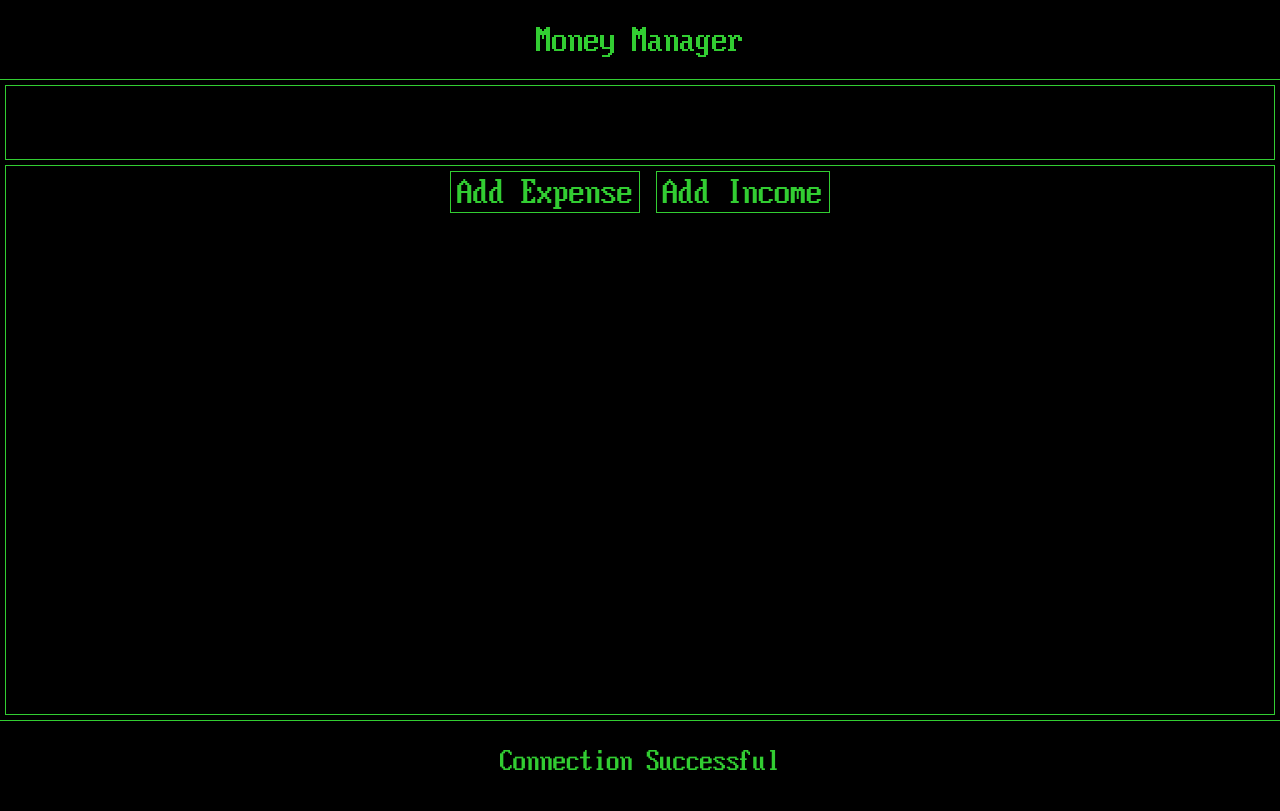
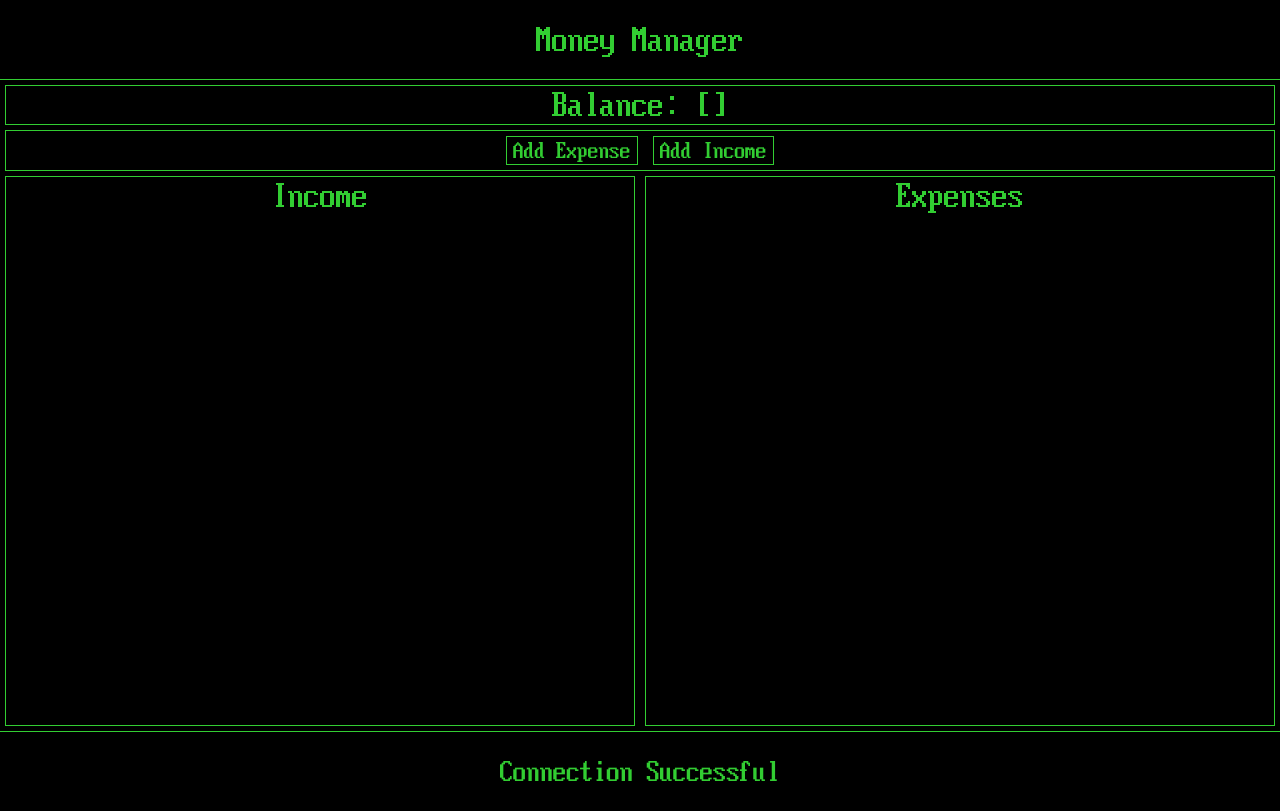
Before and after one commit to kokokonotsu/Money-Manager, a PHP site: page / in a window 1280 px wide. Before the commit the page ends 770 px from the top, so only its background shows below. Run offline with PHP 8.4, Linux system fonts and the light colour scheme; data that the repository does not hold is empty; some libraries are stand-ins or nearby versions.

Commit message:
Added Income Main

```diff
--- a/Assets/styles.css
+++ b/Assets/styles.css
@@ -75,7 +75,8 @@ header h1{
     grid-template:
     "header header" 10%
     "balance balance" auto
-    "main main" 70%
+    "buttons buttons" auto
+    "income expense" 70%
     "footer footer" 10%
     / 50% 50%;
 }
@@ -87,10 +88,41 @@ header h1{
     border: 1px solid #32CD32;
     overflow: auto;
 }
+.main-container .main-title{
+    margin: 0;
+}
 .main-button-container{
-
+    grid-area: buttons;
+    border: 1px solid #32CD32;
+    margin: 5px 5px 0 5px;
 }
-.main-container a:hover{
+.main-button-container input{
+    font-size: 2rem;
+    font-family: "px-vga", Arial, Helvetica, sans-serif;
+    border: 1px solid #32CD32;
+    color: #32CD32;
+    caret-color: #32CD32;
+    display: inline;
+    background-color: black;
+    max-width: 80vw;
+    margin: 5px;
+}
+.main-button-container input[type="button"]:hover{
+    border-color: #FFB000;
+    color: #FFB000;
+    cursor: pointer;
+}
+.main-button-container input[type="button"]:hover i{
+    border-color: #FFB000;
+    color: #FFB000;
+    cursor: pointer;
+}
+.main-button-container input[type="submit"]:hover{
+    border-color: #FFB000;
+    color: #FFB000;
+    cursor: pointer;
+}
+.main-button-container a:hover{
     text-decoration: underline;
 }
 .main-container p, .main-done p{
@@ -222,6 +254,12 @@ header h1{
 }
 .main-grid{
     grid-area: main;
+}
+.main-expense{
+    grid-area: expense;
+}
+.main-income{
+    grid-area: income;
 }
 .main-grid-response{
     grid-area: response;
--- a/index.php
+++ b/index.php
@@ -55,18 +55,18 @@
   <header>
     <h1>Money Manager</h1>
   </header>
-  <div class="balance-container"><h1 id="balance"><?php require("balance.php"); ?></h1></div>
-<main class="main-container main-grid">
-<div class="main-button-container">
-  <input type="button" name="create-expense-modal-button" id="create-expense-modal-button" value="Add Expense">
-  <input type="button" name="create-income-modal-button" id="create-income-modal-button" value="Add Income">
-</div>
+  <div class="balance-container"><h1 id="balance">Balance: [<?php require("balance.php"); ?>]</h1></div>
+  <div class="main-button-container">
+    <input type="button" name="create-expense-modal-button" id="create-expense-modal-button" value="Add Expense">
+    <input type="button" name="create-income-modal-button" id="create-income-modal-button" value="Add Income">
+  </div>
+<main class="main-container main-expense">
+<p class="main-title">Expenses</p>
 <?php require("display-expense.php"); ?>
 </main>
-<!--
-<main class="main-done">
-<p>Invoices</p>
-</main> -->
+<main class="main-container main-income">
+<p class="main-title">Income</p>
+</main>
 </body>
 <?php
   if(isset($_POST['expense-submit'])){
```
